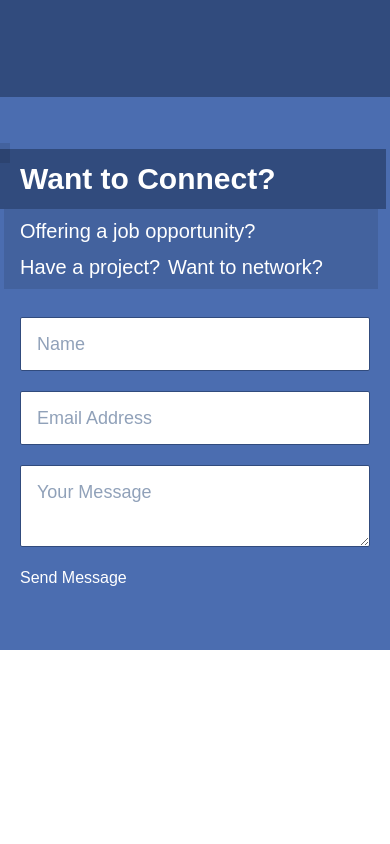
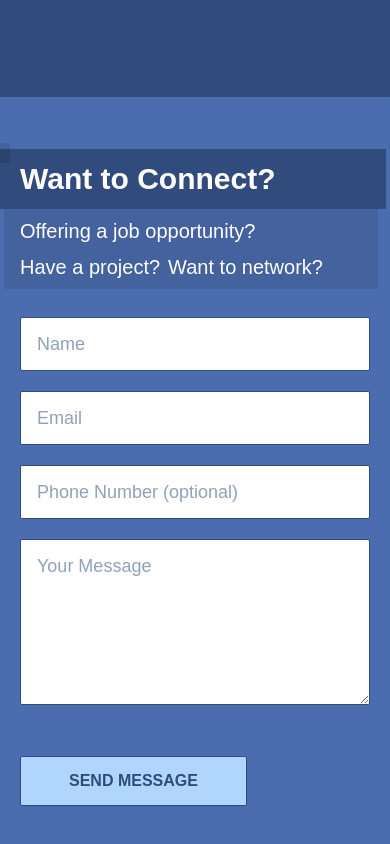
Before and after one commit to tysonsukeforth/tysonsukeforth.com, an Astro site: page / in a window 390 px wide. Shown: the part 3170-4014 px from the top of the page. Before the commit the page ends 3820 px from the top, so only its background shows below. Built offline with nearby package versions, Linux system fonts and the light colour scheme; Astro itself is replaced by a stand-in of ours.

Commit message:
POR-22 Add phone, fine tune validation

```diff
--- a/src/components/Contact.astro
+++ b/src/components/Contact.astro
@@ -18,12 +18,19 @@
             <input type="hidden" name="access_key" value="302c56de-92fd-4f15-94e3-95e9166f314d" />
 
             <input type="checkbox" class="hidden" style="display:none" name="botcheck" />
+
+            <input type="hidden" name="from_name" value="Tyson Sukeforth">
+
+            <input type="hidden" name="subject" value="TysonSukeforth.com Contact Form Submission">
+
             <div class="mb-5">
+                <label for="name" class="sr-only">Name</label>
                 <input
+                id="name"
                 type="text"
                 placeholder="Name"
                 required
-                class="w-full px-4 py-3 text-lg border bg-white placeholder:text-slate-400 rounded-xs outline-none focus:ring-4 border-ts-blue-dark focus:border-ts-blue-light ring-slate-100"
+                class="w-full px-4 py-3 text-lg text-gray-900 border bg-white placeholder:text-slate-400 rounded-xs outline-none focus:ring-4 border-ts-blue-dark focus:border-ts-blue-light ring-ts-blue-bright"
                 name="name"
                 />
                 <div class="empty-feedback invalid-feedback text-red-400 text-sm mt-1">
@@ -31,13 +38,14 @@
                 </div>
             </div>
             <div class="mb-5">
-                <label for="email_address" class="sr-only">Email Address</label><input
+                <label for="email_address" class="sr-only">Email Address</label>
+                <input
                 id="email_address"
                 type="email"
-                placeholder="Email Address"
+                placeholder="Email"
                 name="email"
                 required
-                class="w-full px-4 py-3 text-lg border bg-white placeholder:text-slate-400 rounded-xs outline-none focus:ring-4 border-ts-blue-dark focus:border-ts-blue-light ring-slate-100"
+                class="w-full px-4 py-3 text-lg text-gray-900 border bg-white placeholder:text-slate-400 rounded-xs outline-none focus:ring-4 border-ts-blue-dark focus:border-ts-blue-light ring-ts-blue-bright"
                 />
                 <div class="empty-feedback text-red-400 text-sm mt-1">
                     Please provide your email address.
@@ -46,19 +54,36 @@
                     Please provide a valid email address.
                 </div>
             </div>
+            <div class="mb-5">
+                <label for="phone" class="sr-only">Phone Number (optional)</label>
+                <input
+                id="phone"
+                type="text"
+                placeholder="Phone Number (optional)"
+                class="w-full px-4 py-3 text-lg text-gray-900 border bg-white placeholder:text-slate-400 rounded-xs outline-none focus:ring-4 border-ts-blue-dark focus:border-ts-blue-light ring-ts-blue-bright"
+                name="phone"
+                />
+                <div class="invalid-feedback text-red-400 text-sm mt-1">
+                    Please provide a valid phone number.
+                </div>
+            </div>
             <div class="mb-3">
+                <label for="message" class="sr-only">Your Message</label>
                 <textarea
+                id="message"
                 name="message"
+                rows="5"
                 required
                 placeholder="Your Message"
-                class="w-full px-4 py-3 text-lg border bg-white placeholder:text-slate-400 rounded-xs outline-none focus:ring-4 border-ts-blue-dark focus:border-ts-blue-light ring-slate-100"
+                class="w-full px-4 py-3 text-lg text-gray-900 border bg-white placeholder:text-slate-400 rounded-xs outline-none focus:ring-4 border-ts-blue-dark focus:border-ts-blue-light ring-ts-blue-bright"
                 ></textarea>
                 <div class="empty-feedback invalid-feedback text-red-400 text-sm mt-1">
                     Please enter your message.
                 </div>
             </div>
-            <button type="submit">Send Message</button>
-            <div id="result" class="mt-3 text-center"></div>
+            <div class="h-captcha" data-captcha="true"></div>
+            <button class="my-8 px-12 py-3 font-bold text-ts-blue-dark uppercase bg-ts-blue-bright cursor-pointer outline-none border border-ts-blue-dark rounded-xs shadow-xs transition-all hover:bg-white hover:border-ts-blue-medium hover:shadow-lg active:ring-4 focus:ring-4 ring-ts-blue-bright" type="submit">Send Message</button>
+            <div id="result" class="mt-4 text-lg font-medium"></div>
         </form>
 
         <style>
@@ -82,9 +107,6 @@
         </style>
 
         <script is:inline>
-
-        // use astro:page-load event if you are using View Transitions
-
             document.addEventListener("DOMContentLoaded", () => {
 
                 const form = document.getElementById("form");
@@ -114,7 +136,7 @@
                     .then(async (response) => {
                         let json = await response.json();
                         if (response.status == 200) {
-                    result.classList.add("text-green-500");
+                        result.classList.add("text-ts-blue-bright");
                         result.innerHTML = json.message;
                         } else {
                         console.log(response);
@@ -131,12 +153,13 @@
                         form.classList.remove("was-validated");
                         setTimeout(() => {
                         result.style.display = "none";
-                    }, 5000);
+                        }, 8000);
                     });
                 });
                 },
                 { once: true },
             );
         </script>
+        <script is:inline src="https://web3forms.com/client/script.js" async defer></script>
     </div>
 </div>
```
Lines whose indentation alone changed are shown as unchanged.
